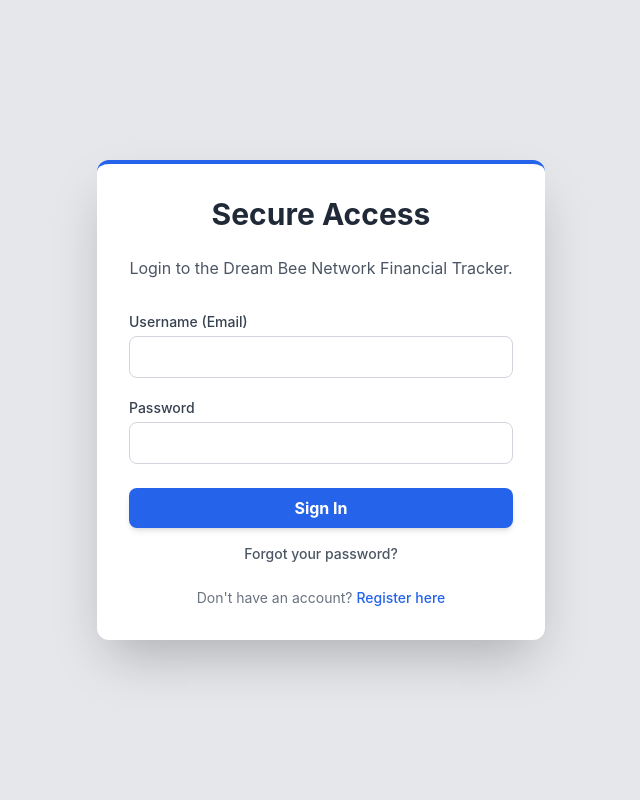
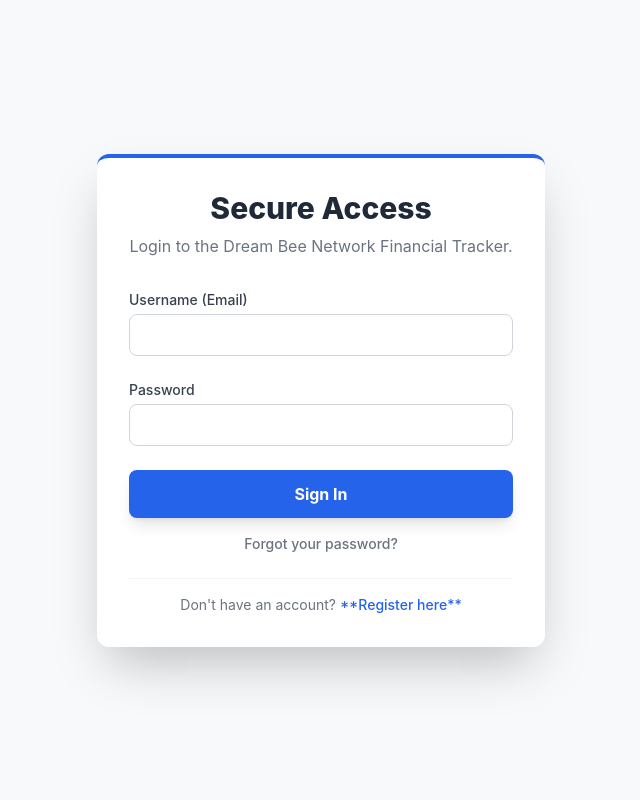
Before and after one commit to foyruser/Family-Financial-Dashboard, a Flask app: page /login in a window 1280 px wide. Shown: the whole page, without its empty margins (319-959 px from the left). Run offline with Flask 3, Linux system fonts and the light colour scheme; some libraries are stand-ins or nearby versions.

Commit message:
Update login.html

```diff
--- a/templates/login.html
+++ b/templates/login.html
@@ -6,57 +6,74 @@
     <title>Login - Dream Bee Network</title>
     <script src="https://cdn.tailwindcss.com"></script>
     <style>
-        body { font-family: 'Inter', sans-serif; background-color: #e5e7eb; }
+        /* Consistent font and dashboard background color */
+        body { font-family: 'Inter', sans-serif; background-color: #f7f9fb; }
     </style>
 </head>
 <body class="min-h-screen flex items-center justify-center p-4">
 
     <div class="w-full max-w-md bg-white p-8 rounded-xl shadow-2xl border-t-4 border-blue-600">
-        <h2 class="text-3xl font-bold text-center text-gray-800 mb-6">Secure Access</h2>
-        <p class="text-center text-gray-600 mb-8">Login to the Dream Bee Network Financial Tracker.</p>
+        <h2 class="text-3xl font-extrabold text-center text-gray-800 mb-2">Secure Access</h2>
+        <p class="text-center text-gray-500 mb-8">Login to the Dream Bee Network Financial Tracker.</p>
+
+        {% with messages = get_flashed_messages(with_categories=true) %}
+            {% if messages %}
+                <div class="mb-6 space-y-2">
+                {% for category, message in messages %}
+                    <div class="p-3 text-sm rounded-lg border
+                        {% if category == 'success' %}bg-green-100 text-green-700 border-green-300
+                        {% elif category == 'error' %}bg-red-100 text-red-700 border-red-300
+                        {% elif category == 'warning' %}bg-amber-100 text-amber-700 border-amber-300
+                        {% else %}bg-blue-100 text-blue-700 border-blue-300
+                        {% endif %}">
+                        {{ message }}
+                    </div>
+                {% endfor %}
+                </div>
+            {% endif %}
+        {% endwith %}
 
         {% if error %}
-        <p class="bg-red-100 border border-red-400 text-red-700 px-4 py-3 rounded mb-4" role="alert">
+        <p class="bg-red-100 border border-red-300 text-red-700 px-4 py-3 rounded-lg mb-6 shadow-sm" role="alert">
             {{ error }}
         </p>
         {% endif %}
-
         {% if message %}
-        <p class="bg-green-100 border border-green-400 text-green-700 px-4 py-3 rounded mb-4" role="alert">
+        <p class="bg-green-100 border border-green-300 text-green-700 px-4 py-3 rounded-lg mb-6 shadow-sm" role="alert">
             {{ message }}
         </p>
         {% endif %}
 
-        <form method="POST" action="{{ url_for('login') }}">
+        <form method="POST" action="{{ url_for('login') }}" class="space-y-6">
 
-            <div class="mb-5">
+            <div>
                 <label for="username" class="block text-sm font-medium text-gray-700 mb-1">Username (Email)</label>
                 <input type="text" id="username" name="username" required
-                        class="w-full px-4 py-2 border border-gray-300 rounded-lg focus:ring-blue-500 focus:border-blue-500 transition duration-150">
+                        class="w-full px-4 py-2 border border-gray-300 rounded-lg focus:ring-2 focus:ring-blue-500 focus:border-blue-500 transition-shadow">
             </div>
 
-            <div class="mb-6">
+            <div>
                 <label for="password" class="block text-sm font-medium text-gray-700 mb-1">Password</label>
                 <input type="password" id="password" name="password" required
-                        class="w-full px-4 py-2 border border-gray-300 rounded-lg focus:ring-blue-500 focus:border-blue-500 transition duration-150">
+                        class="w-full px-4 py-2 border border-gray-300 rounded-lg focus:ring-2 focus:ring-blue-500 focus:border-blue-500 transition-shadow">
             </div>
 
             <button type="submit"
-                    class="w-full bg-blue-600 text-white font-bold py-2 px-4 rounded-lg hover:bg-blue-700 transition duration-200 shadow-md hover:shadow-lg">
+                    class="w-full bg-blue-600 text-white font-bold py-3 px-4 rounded-lg hover:bg-blue-700 transition-colors shadow-lg hover:shadow-xl transform hover:scale-[1.01]">
                 Sign In
             </button>
         </form>
 
         <p class="mt-4 text-center text-sm">
-            <a href="{{ url_for('forgot_password') }}" class="font-medium text-gray-600 hover:text-blue-600">
+            <a href="{{ url_for('forgot_password') }}" class="font-medium text-gray-500 hover:text-blue-600 transition-colors">
                 Forgot your password?
             </a>
         </p>
 
-        <p class="mt-6 text-center text-sm text-gray-500">
+        <p class="mt-6 text-center text-sm text-gray-500 pt-4 border-t border-gray-100">
             Don't have an account?
-            <a href="{{ url_for('register') }}" class="font-medium text-blue-600 hover:text-blue-500">
-                Register here
+            <a href="{{ url_for('register') }}" class="font-medium text-blue-600 hover:text-blue-700 transition-colors">
+                **Register here**
             </a>
         </p>
     </div>
```
